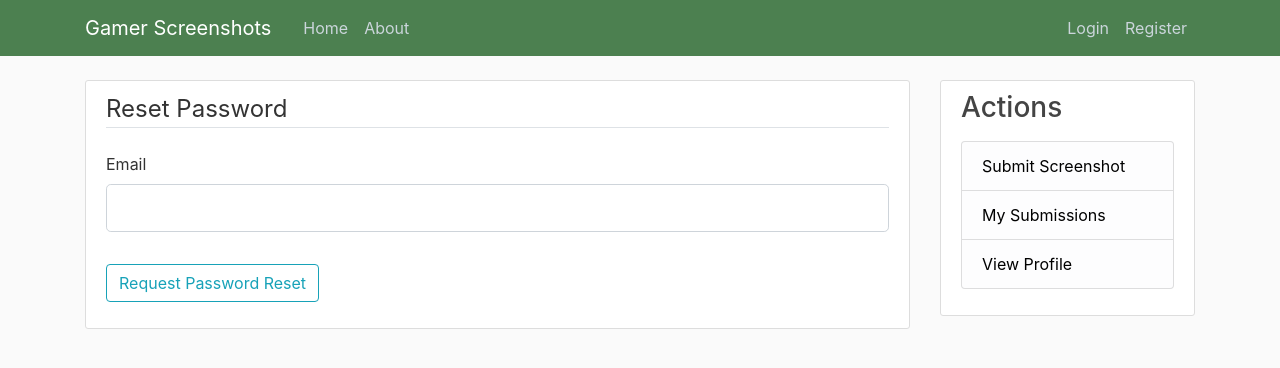
After one commit to Tune42/gamer-screenshots, a Flask app: page /reset_password in a window 1280 px wide. The commit adds this page. Shown: the top 368 px of the page. Run offline with Flask 2, Linux system fonts and the light colour scheme; some libraries are stand-ins or nearby versions.

Commit message:
added pagination and password resets

```diff
--- a/gamerscreenshots/forms.py
+++ b/gamerscreenshots/forms.py
@@ -50,3 +50,17 @@
     comments = TextAreaField('Comments', validators=[DataRequired()])
     picture = FileField('Screenshot', validators=[FileAllowed(['jpg', 'png'])])
     submit = SubmitField('Post')
+
+class RequestResetForm(FlaskForm):
+    email = StringField('Email', validators=[DataRequired(), Email()])
+    submit = SubmitField('Request Password Reset')
+
+    def validate_email(self, email):
+        user = User.query.filter_by(email=email.data).first()
+        if user is None:
+            raise ValidationError('There is no account with that email. You must register first.')
+
+class ResetPasswordForm(FlaskForm):
+    password = PasswordField('Password', validators=[DataRequired()])
+    confirm_password = PasswordField('confirm Password', validators=[DataRequired(), EqualTo('password')])
+    submit = SubmitField('Reset Password')
--- a/gamerscreenshots/routes.py
+++ b/gamerscreenshots/routes.py
@@ -3,22 +3,48 @@
 import os
 from flask import render_template, url_for, flash, redirect, request, abort
 from flask_login import login_user, current_user, logout_user, login_required
-from gamerscreenshots import app, db, bcrypt
-from gamerscreenshots.forms import RegistrationForm, LoginForm, UpdateAccountForm, PostForm
+from gamerscreenshots import app, db, bcrypt, mail
+from gamerscreenshots.forms import (RegistrationForm, LoginForm, UpdateAccountForm,
+                                    PostForm, RequestResetForm, ResetPasswordForm)
 from gamerscreenshots.models import User, Post
+from flask_mail import Message
 
+def save_picture(form_picture):
+    random_hex = secrets.token_hex(8)
+    _, f_ext = os.path.splitext(form_picture.filename)
+    picture_fn = random_hex + f_ext
+    picture_path = os.path.join(app.root_path, 'static/profile_pics', picture_fn)
+    output_size = (125, 125)
+    i = Image.open(form_picture)
+    i.thumbnail(output_size)
+    i.save(picture_path)
+    return picture_fn
+
+def save_screenshot(form_picture):
+    random_hex = secrets.token_hex(8)
+    _, f_ext = os.path.splitext(form_picture.filename)
+    picture_fn = random_hex + f_ext
+    picture_path = os.path.join(app.root_path, 'static/screenshots', picture_fn)
+    i = Image.open(form_picture)
+    i.save(picture_path)
+    return picture_fn
+
+def send_reset_email(user):
+    token = user.get_reset_token()
+    msg = Message('Password Reset Request',
+     sender='gamerscreenshotsgg@gmail.com', recipients=[user.email])
+    msg.body = f'''To reset your password, please click the following link:
+    {url_for('reset_token', token=token, _external=True)}
+    If you did not make this request, please ignore.
+    '''
+    mail.send(msg)
 
 @app.route("/")
 @app.route("/home")
 def home():
-    posts = []
-    users = {}
-    for post in Post.query.order_by(Post.date_posted).all():
-        posts.append(post)
-    posts.reverse()
-    for user in User.query.all():
-        users[user.id] = (user.username, user.image_file)
-    return render_template('home.html', posts=posts, users=users)
+    page = request.args.get('page', 1, type=int)
+    posts = Post.query.order_by(Post.date_posted.desc()).paginate(page=page, per_page=5)
+    return render_template('home.html', posts=posts)
 
 @app.route("/about")
 def about():
@@ -61,26 +87,6 @@
     logout_user()
     return redirect(url_for('home'))
 
-def save_picture(form_picture):
-    random_hex = secrets.token_hex(8)
-    _, f_ext = os.path.splitext(form_picture.filename)
-    picture_fn = random_hex + f_ext
-    picture_path = os.path.join(app.root_path, 'static/profile_pics', picture_fn)
-    output_size = (125, 125)
-    i = Image.open(form_picture)
-    i.thumbnail(output_size)
-    i.save(picture_path)
-    return picture_fn
-
-def save_screenshot(form_picture):
-    random_hex = secrets.token_hex(8)
-    _, f_ext = os.path.splitext(form_picture.filename)
-    picture_fn = random_hex + f_ext
-    picture_path = os.path.join(app.root_path, 'static/screenshots', picture_fn)
-    i = Image.open(form_picture)
-    i.save(picture_path)
-    return picture_fn
-
 @app.route("/account", methods=['GET', 'POST'])
 @login_required
 def account():
@@ -112,30 +118,6 @@
         return redirect(url_for('home'))
     return render_template('create_post.html', title='New Post', form=form, legend='New Post')
 
-# @app.route("/post/<post_id>")
-# def post(post_id):
-#     post = Post.query.get_or_404(post_id)
-#     return render_template('post.html', title=post.title, post=post)
-
-@app.route("/post/<post_id>/update", methods=["GET", "POST"])
-@login_required
-def update_post(post_id):
-    post = Post.query.get_or_404(post_id)
-    if post.author != current_user:
-        abort(403)
-    form = PostForm()
-    if form.validate_on_submit():
-        post.title = form.title.data
-        post.comments = form.comments.data
-        post.link = form.link.data
-        db.session.commit()
-        flash('Your post has been updated!', 'success')
-        return redirect(url_for('post', post_id=post.id))
-    form.title.data = post.title
-    form.comments.data = post.comments
-    form.link.data = post.link
-    return render_template('create_post.html', title='Update Post', form=form, legend='Update Post')
-
 @app.route("/post/<post_id>/delete", methods=["POST"])
 @login_required
 def delete_post(post_id):
@@ -153,9 +135,65 @@
     if user_id == '-1':
         user_id = current_user.id
     user = User.query.filter_by(id=user_id).first()
-    posts = Post.query.filter_by(user_id=user_id).all()
+    page = request.args.get('page', 1, type=int)
+    posts = Post.query.filter_by(user_id=user_id).order_by(Post.date_posted.desc()).paginate(page=page, per_page=5)
     if posts:
-        posts.reverse()
         return render_template('view.html', posts=posts, title=user.username + "'s Posts")
     flash('You have not submitted any screenshots! Why not start now?', 'success')
     return redirect(url_for('new_post'))
+
+@app.route("/reset_password", methods=['GET', 'POST'])
+def reset_request():
+    if current_user.is_authenticated:
+        return redirect(url_for('home'))
+    form = RequestResetForm()
+    if form.validate_on_submit():
+        user = User.query.filter_by(email=form.email.data).first()
+        send_reset_email(user)
+        flash('An email has been sent with instructions to reset your password.', 'info')
+        return redirect(url_for('login'))
+    return render_template('reset_request.html', title='Reset Password', form=form)
+
+@app.route("/reset_password/<token>", methods=['GET', 'POST'])
+def reset_token(token):
+    if current_user.is_authenticated:
+        return redirect(url_for('home'))
+    user = User.verify_reset_token(token)
+    if user == None:
+        flash('That is an invalid or expired token.', 'warning')
+        return redirect(url_for('reset_request'))
+    form = ResetPasswordForm()
+    if form.validate_on_submit():
+        hashed_password = bcrypt.generate_password_hash(form.password.data)
+        user.password = hashed_password
+        db.session.commit()
+        # success, below, is the bootstrap class banner
+        flash('Your password has been updated!', 'success')
+        return redirect(url_for('login'))
+    return render_template('reset_token.html', title='Reset Password', form=form)
+
+######################### retired routes #####################################
+
+# @app.route("/post/<post_id>")
+# def post(post_id):
+#     post = Post.query.get_or_404(post_id)
+#     return render_template('post.html', title=post.title, post=post)
+
+# @app.route("/post/<post_id>/update", methods=["GET", "POST"])
+# @login_required
+# def update_post(post_id):
+#     post = Post.query.get_or_404(post_id)
+#     if post.author != current_user:
+#         abort(403)
+#     form = PostForm()
+#     if form.validate_on_submit():
+#         post.title = form.title.data
+#         post.comments = form.comments.data
+#         post.link = form.link.data
+#         db.session.commit()
+#         flash('Your post has been updated!', 'success')
+#         return redirect(url_for('post', post_id=post.id))
+#     form.title.data = post.title
+#     form.comments.data = post.comments
+#     form.link.data = post.link
+#     return render_template('create_post.html', title='Update Post', form=form, legend='Update Post')
--- a/gamerscreenshots/templates/login.html
+++ b/gamerscreenshots/templates/login.html
@@ -40,10 +40,10 @@
             </fieldset>
             <div class="form-group">
                 {{ form.submit(class="btn btn-outline-info") }}
+                <small class="text-muted ml-2">
+                    <a href="{{ url_for('reset_request') }}">Forgot Password?</a>
+                </small>
             </div>
-            <small class="text-muted ml-2">
-                <a href="#">Forgot Password?</a>
-            </small>
         </form>
     </div>
     <div class="border-top pt-3">
--- /dev/null
+++ b/gamerscreenshots/templates/reset_request.html
@@ -0,0 +1,29 @@
+{% extends "layout.html" %}
+
+{% block content %}
+    <div class="content-section">
+        <!-- empty action stays in same route, hidden_tag is a required method -->
+        <form method="POST" action="">
+            {{ form.hidden_tag() }}
+            <fieldset class="form-group">
+                <legend class="border-bottom mb-4">Reset Password</legend>
+                <div class="form-group">
+                    {{ form.email.label(class="form-control-label") }}
+                    {% if form.email.errors %}
+                        {{ form.email(class="form-control form-control-lg is-invalid") }}
+                        <div class="invalid-feedback">
+                            {% for error in form.email.errors %}
+                                <span>{{ error }}</span>
+                            {% endfor %}
+                        </div>
+                    {% else %}
+                        {{ form.email(class="form-control form-control-lg") }}
+                    {% endif %}
+                </div>
+            </fieldset>
+            <div class="form-group">
+                {{ form.submit(class="btn btn-outline-info") }}
+            </div>
+        </form>
+    </div>
+{% endblock content %}
```
Also changed, not shown: gamerscreenshots/__init__.py (+8 -0 lines), gamerscreenshots/models.py (+16 -3 lines), gamerscreenshots/templates/home.html (+12 -1 lines), gamerscreenshots/templates/reset_token.html (added, +42 -0 lines), gamerscreenshots/templates/view.html (+13 -2 lines), gamerscreenshots/site.db, 3 other files.
